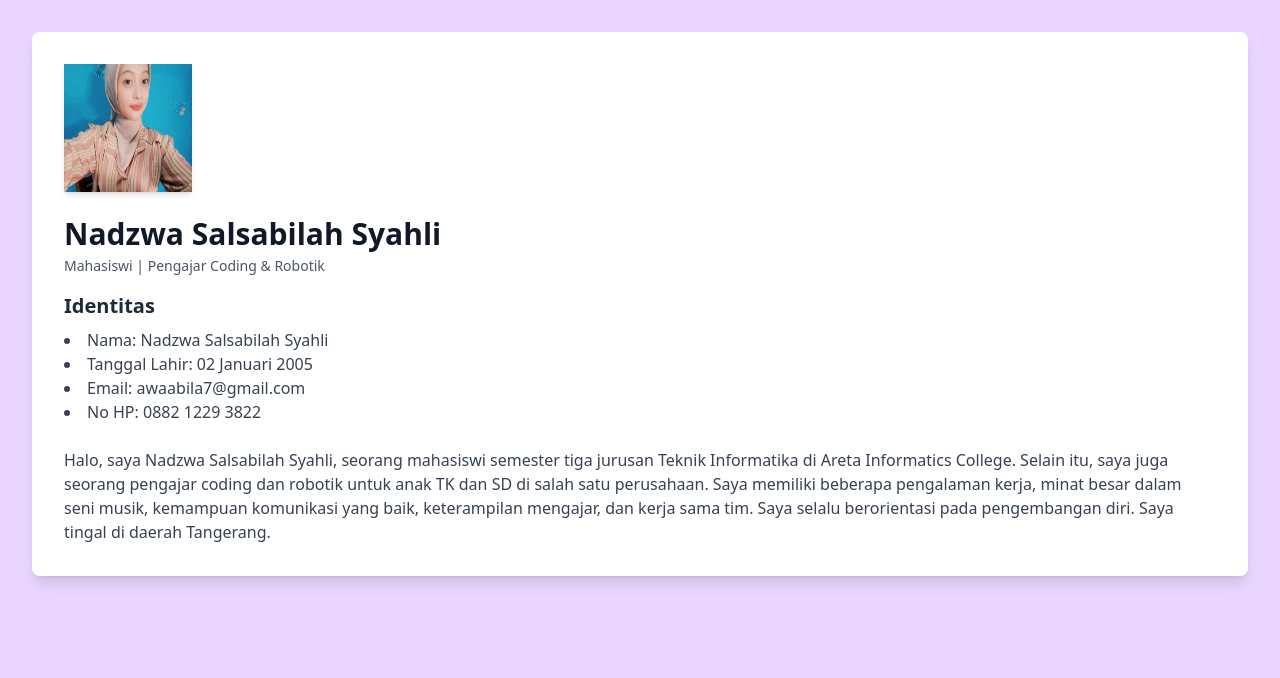
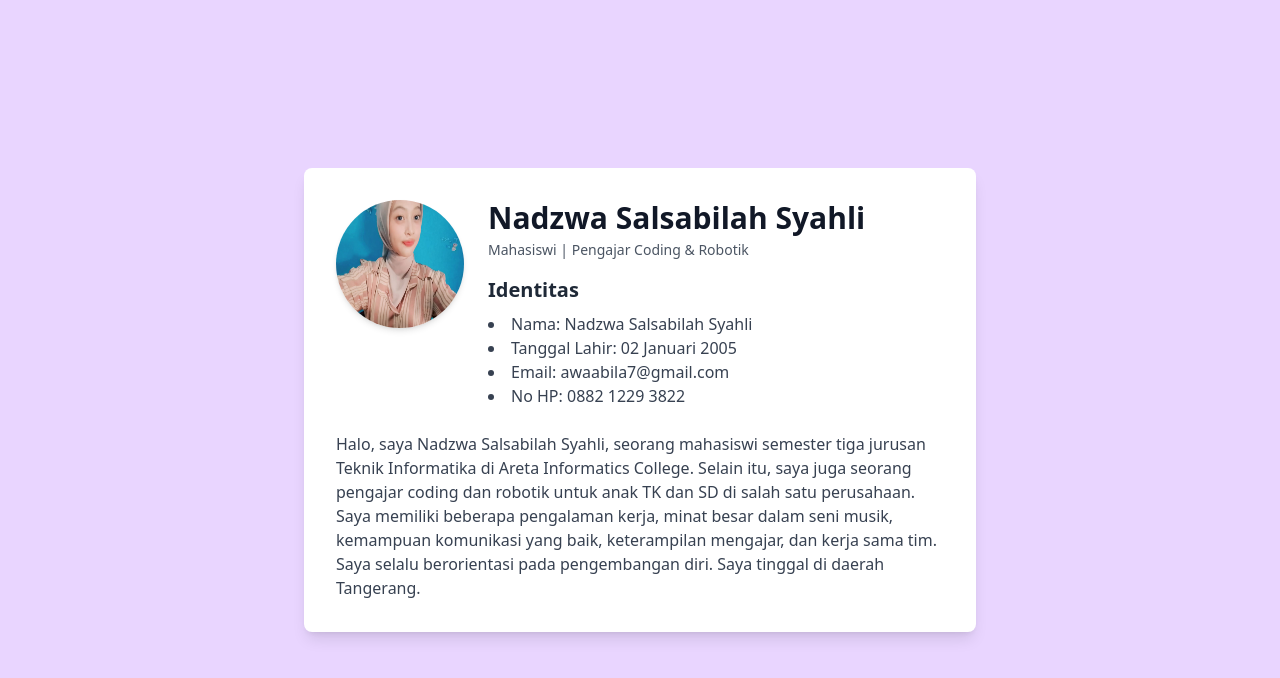
Before and after one commit to apakelah/wa, a plain HTML site: page aboutme.html in a window 1280 px wide. Drawn offline with nearby package versions, Linux system fonts and the light colour scheme.

Commit message:
aboutme.html

```diff
--- a/aboutme.html
+++ b/aboutme.html
@@ -9,27 +9,30 @@
 <body class="bg-purple-200 text-gray-800">
 
   <!-- Full Screen Container -->
-  <div class="min-h-screen flex items-start justify-start px-8 py-8">
-    <div class="bg-white shadow-lg rounded-lg p-8 w-full">
+  <div class="min-h-screen flex items-center justify-center px-4 py-8">
+    <div class="bg-white shadow-lg rounded-lg p-6 sm:p-8 w-full max-w-2xl">
+
+      <!-- Profile Section -->
+      <div class="flex flex-col sm:flex-row items-center sm:items-start sm:space-x-6">
 
         <!-- Profile Picture -->
-<div class="mb-6">
+        <div class="mb-4 sm:mb-0">
           <img
-      src="../asset/profile.jpg"
+            src="asset/profile.jpg"
             alt="Profile Picture"
-      class="w-32 h-32 shadow-md"
+            class="w-24 h-24 sm:w-32 sm:h-32 rounded-full shadow-md mx-auto"
           />
         </div>
 
         <!-- About Me Content -->
         <div>
           <!-- Header -->
-        <h1 class="text-3xl font-bold text-gray-900">Nadzwa Salsabilah Syahli</h1>
-        <p class="text-gray-600 text-sm mt-1">Mahasiswi | Pengajar Coding & Robotik</p>
+          <h1 class="text-2xl sm:text-3xl font-bold text-gray-900 text-center sm:text-left">Nadzwa Salsabilah Syahli</h1>
+          <p class="text-gray-600 text-sm mt-1 text-center sm:text-left">Mahasiswi | Pengajar Coding & Robotik</p>
 
           <!-- Identitas -->
           <div class="mt-4">
-          <h2 class="text-xl font-semibold text-gray-800">Identitas</h2>
+            <h2 class="text-lg sm:text-xl font-semibold text-gray-800">Identitas</h2>
             <ul class="list-disc list-inside mt-2 text-gray-700">
               <li>Nama: Nadzwa Salsabilah Syahli</li>
               <li>Tanggal Lahir: 02 Januari 2005</li>
@@ -37,15 +40,17 @@
               <li>No HP: 0882 1229 3822</li>
             </ul>
           </div>
+        </div>
+      </div>
 
       <!-- Deskripsi -->
-        <p class="mt-6 text-gray-700">
+      <p class="mt-6 text-gray-700 text-justify sm:text-left">
         Halo, saya Nadzwa Salsabilah Syahli, seorang mahasiswi semester tiga jurusan Teknik Informatika di Areta Informatics College.
         Selain itu, saya juga seorang pengajar coding dan robotik untuk anak TK dan SD di salah satu perusahaan.
-          Saya memiliki beberapa  pengalaman kerja, minat besar dalam seni musik, kemampuan komunikasi yang baik, keterampilan mengajar,
-          dan kerja sama tim. Saya selalu berorientasi pada pengembangan diri. Saya tingal di daerah Tangerang.
+        Saya memiliki beberapa pengalaman kerja, minat besar dalam seni musik, kemampuan komunikasi yang baik, keterampilan mengajar,
+        dan kerja sama tim. Saya selalu berorientasi pada pengembangan diri. Saya tinggal di daerah Tangerang.
       </p>
-      </div>
+
     </div>
   </div>
 
```
Lines whose indentation alone changed are shown as unchanged.
